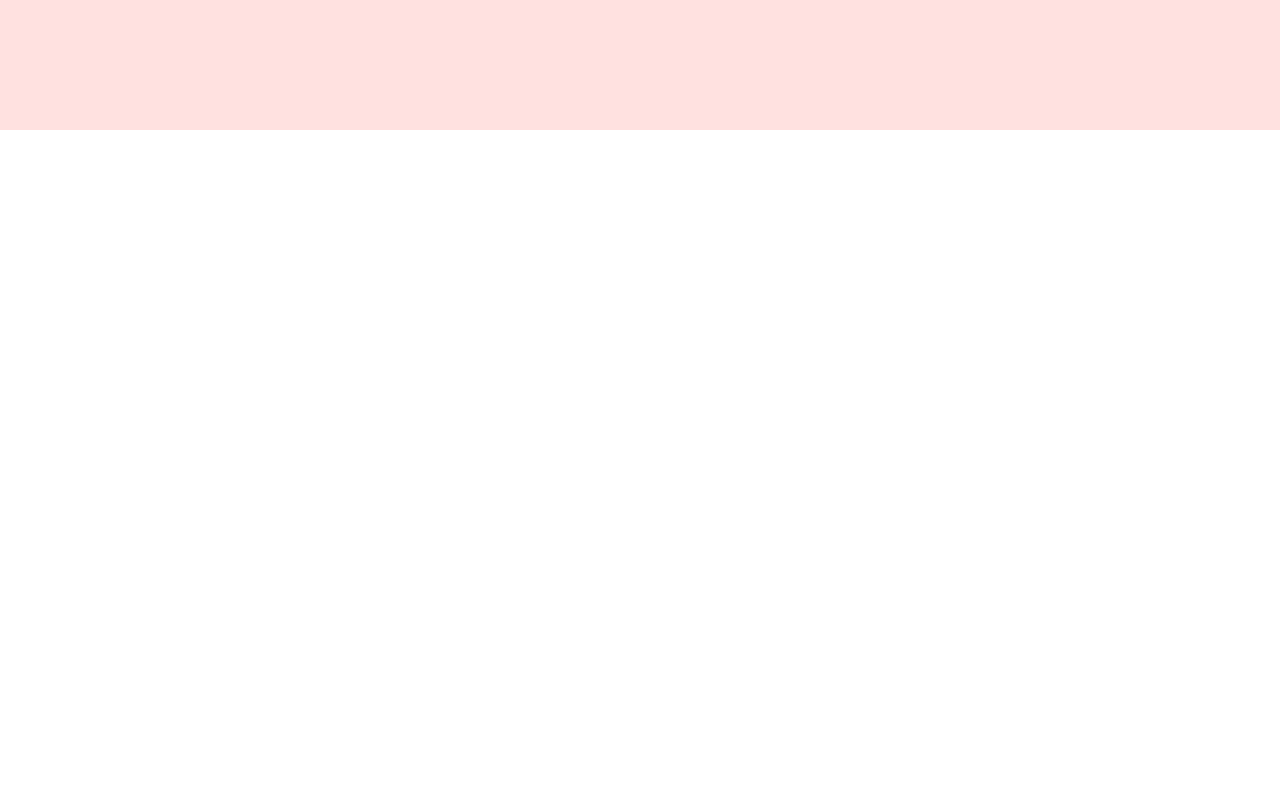
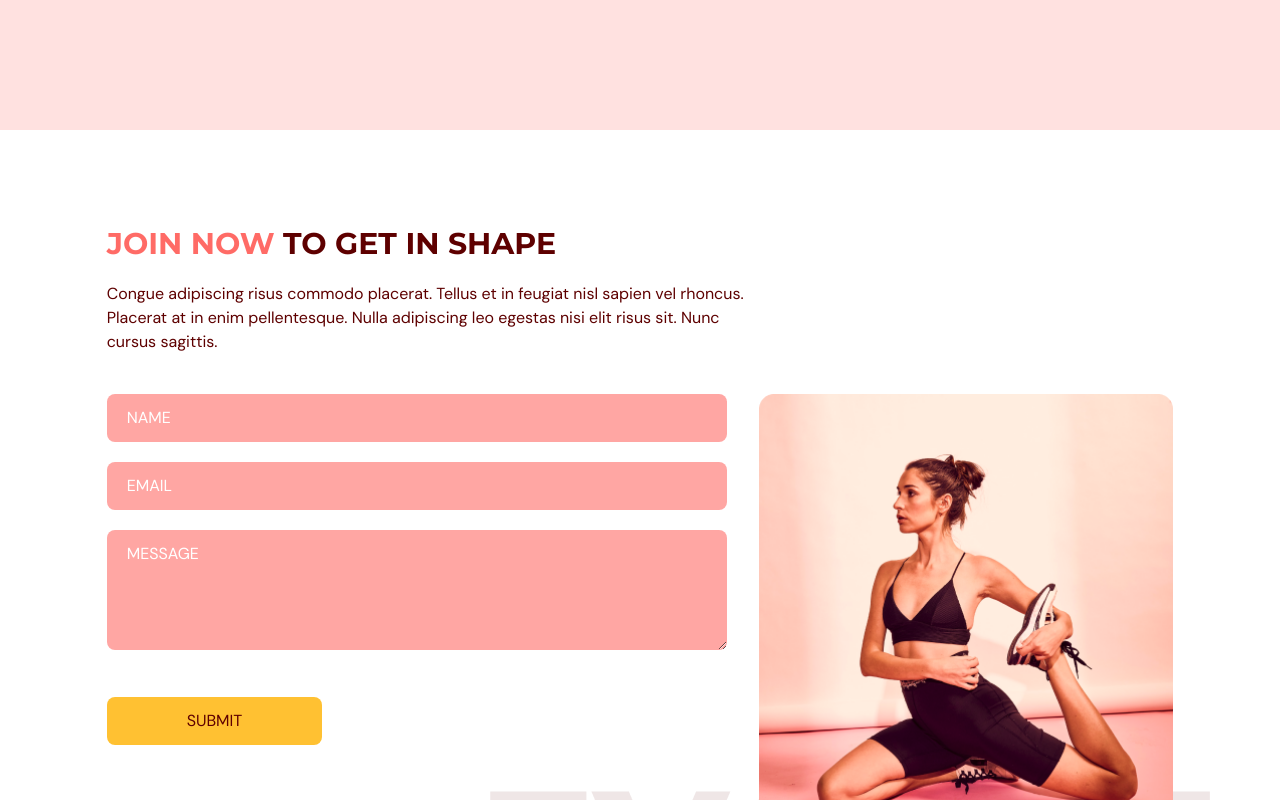
Before and after one commit to Defisto7/gym-typescript, a React (Vite) app: page / in a window 1280 px wide. Shown: the part 2860-3660 px from the top of the page. Before the commit the page ends 2990 px from the top, so only its background shows below. Built offline with nearby package versions, Linux system fonts and the light colour scheme.

Commit message:
Master
add contactUs

```diff
--- a/package.json
+++ b/package.json
@@ -14,7 +14,8 @@
     "framer-motion": "^10.12.4",
     "react": "^18.2.0",
     "react-anchor-link-smooth-scroll": "^1.0.12",
-    "react-dom": "^18.2.0"
+    "react-dom": "^18.2.0",
+    "react-hook-form": "^7.43.9"
   },
   "devDependencies": {
     "@types/node": "^18.16.0",
--- a/src/App.tsx
+++ b/src/App.tsx
@@ -2,6 +2,7 @@
 import Home from "@/scenes/home";
 import Behefits from "@/scenes/behefits";
 import OurClasses from "@/scenes/ourclasses";
+import ContactUs from "@/scenes/contactus";
 import { useState, useEffect } from "react";
 import { SelectedPage } from "@/shared/types";
 
@@ -33,6 +34,7 @@
       <Home setSelectedPage={setSelectedPage} />
       <Behefits setSelectedPage={setSelectedPage} />
       <OurClasses setSelectedPage={setSelectedPage} />
+      <ContactUs setSelectedPage={setSelectedPage} />
     </div>
   );
 }
--- /dev/null
+++ b/src/scenes/contactus/index.tsx
@@ -0,0 +1,160 @@
+import { useForm } from "react-hook-form";
+import { SelectedPage } from "@/shared/types";
+import { motion } from "framer-motion";
+import ContactUsPageGraphic from "@/assets/ContactUsPageGraphic.png";
+import HText from "@/shared/HText";
+
+type Props = {
+  setSelectedPage: (value: SelectedPage) => void;
+};
+
+const ContactUs = ({ setSelectedPage }: Props) => {
+  const inputStyles = `mb-5 w-full rounded-lg bg-primary-300
+  px-5 py-3 placeholder-white`;
+
+  const {
+    register,
+    trigger,
+    formState: { errors },
+  } = useForm();
+
+  const onSubmit = async (e: any) => {
+    const isValid = await trigger();
+    if (!isValid) {
+      e.preventDefault();
+    }
+  };
+
+  return (
+    <section id="contactus" className="mx-auto w-5/6 pt-24 pb-32">
+      <motion.div
+        onViewportEnter={() => setSelectedPage(SelectedPage.ContactUs)}
+      >
+
+        <motion.div
+          className="md:w-3/5"
+          initial="hidden"
+          whileInView="visible"
+          viewport={{ once: true, amount: 0.5 }}
+          transition={{ duration: 0.5 }}
+          variants={{
+            hidden: { opacity: 0, x: -50 },
+            visible: { opacity: 1, x: 0 },
+          }}
+        >
+          <HText>
+            <span className="text-primary-500">JOIN NOW</span> TO GET IN SHAPE
+          </HText>
+          <p className="my-5">
+            Congue adipiscing risus commodo placerat. Tellus et in feugiat nisl
+            sapien vel rhoncus. Placerat at in enim pellentesque. Nulla
+            adipiscing leo egestas nisi elit risus sit. Nunc cursus sagittis.
+          </p>
+        </motion.div>
+
+        <div className="mt-10 justify-between gap-8 md:flex">
+          <motion.div
+            className="mt-10 basis-3/5 md:mt-0"
+            initial="hidden"
+            whileInView="visible"
+            viewport={{ once: true, amount: 0.5 }}
+            transition={{ duration: 0.5 }}
+            variants={{
+              hidden: { opacity: 0, y: 50 },
+              visible: { opacity: 1, y: 0 },
+            }}
+          >
+            <form
+              target="_blank"
+              onSubmit={onSubmit}
+              action="https://formsubmit.co/6213891b5ee7c429d8c3f9900279b3a5"
+              method="POST"
+            >
+              <input
+                className={inputStyles}
+                type="text"
+                placeholder="NAME"
+                {...register("name", {
+                  required: true,
+                  maxLength: 100,
+                })}
+              />
+              {errors.name && (
+                <p className="mt-1 text-primary-500">
+                  {errors.name.type === "required" && "This field is required."}
+                  {errors.name.type === "maxLength" &&
+                    "Max length is 100 char."}
+                </p>
+              )}
+
+              <input
+                className={inputStyles}
+                type="text"
+                placeholder="EMAIL"
+                {...register("email", {
+                  required: true,
+                  pattern: /^[A-Z0-9._%+-]+@[A-Z0-9.-]+\.[A-Z]{2,}$/i,
+                })}
+              />
+              {errors.email && (
+                <p className="mt-1 text-primary-500">
+                  {errors.email.type === "required" &&
+                    "This field is required."}
+                  {errors.email.type === "pattern" && "Invalid email address."}
+                </p>
+              )}
+
+              <textarea
+                className={inputStyles}
+                placeholder="MESSAGE"
+                rows={4}
+                cols={50}
+                {...register("message", {
+                  required: true,
+                  maxLength: 2000,
+                })}
+              />
+              {errors.message && (
+                <p className="mt-1 text-primary-500">
+                  {errors.message.type === "required" &&
+                    "This field is required."}
+                  {errors.message.type === "maxLength" &&
+                    "Max length is 2000 char."}
+                </p>
+              )}
+
+              <button
+                type="submit"
+                className="mt-5 rounded-lg bg-secondary-500 px-20 py-3 transition duration-500 hover:text-white"
+              >
+                SUBMIT
+              </button>
+            </form>
+          </motion.div>
+
+          <motion.div
+            className="relative mt-16 basis-2/5 md:mt-0"
+            initial="hidden"
+            whileInView="visible"
+            viewport={{ once: true, amount: 0.5 }}
+            transition={{ delay: 0.2, duration: 0.5 }}
+            variants={{
+              hidden: { opacity: 0, y: 50 },
+              visible: { opacity: 1, y: 0 },
+            }}
+          >
+            <div className="w-full before:absolute before:-bottom-20 before:-right-10 before:z-[-1] md:before:content-evolvetext">
+              <img
+                className="w-full"
+                alt="contact-us-page-graphic"
+                src={ContactUsPageGraphic}
+              />
+            </div>
+          </motion.div>
+        </div>
+      </motion.div>
+    </section>
+  );
+};
+
+export default ContactUs;
```
Also changed, not shown: 1 other file (tests, documents, lock files or other folders).
